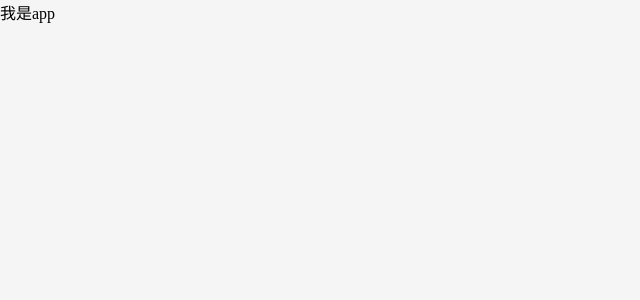
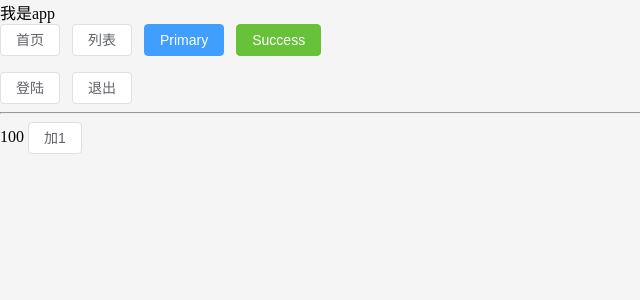
Before and after one commit to Mr-tan01/event-admin, a Vue app: page / in a window 1280 px wide. Before the commit this address had no page. Shown: the top 300 px of the page, without its empty margins (0-640 px from the left). Built offline with nearby package versions, Linux system fonts and the light colour scheme.

Commit message:
axios配置

```diff
--- a/package.json
+++ b/package.json
@@ -13,6 +13,8 @@
     "lint-staged": "lint-staged"
   },
   "dependencies": {
+    "axios": "^1.7.7",
+    "element-plus": "^2.8.8",
     "pinia": "^2.2.6",
     "vue": "^3.5.12",
     "vue-router": "^4.4.5"
@@ -31,8 +33,11 @@
     "globals": "^15.12.0",
     "husky": "^8.0.0",
     "lint-staged": "^15.2.10",
+    "pinia-plugin-persistedstate": "^4.1.3",
     "prettier": "^3.3.3",
     "sass": "^1.81.0",
+    "unplugin-auto-import": "^0.18.4",
+    "unplugin-vue-components": "^0.27.4",
     "vite": "^5.4.10",
     "vite-plugin-vue-devtools": "^7.5.4"
   },
--- a/src/App.vue
+++ b/src/App.vue
@@ -1,8 +1,34 @@
-<script setup></script>
+<script setup>
+import { useRouter, useRoute } from 'vue-router'
+import { useUseStore, useCountStore } from '@/stores'
+
+//获取路由对象 router
+//获取路由参数 route
+const router = useRouter()
+const route = useRoute()
+const goList = () => {
+  router.push('/list')
+  console.log(route, router)
+}
+
+const userStore = useUseStore()
+const countStore = useCountStore()
+</script>
 
 <template>
   <div>
     <div>我是app</div>
+    <el-button @click="$router.push('/home')">首页</el-button>
+    <el-button @click="goList">列表</el-button>
+    <el-button type="primary">Primary</el-button>
+    <el-button type="success">Success</el-button>
+
+    <p>{{ userStore.token }}</p>
+    <el-button @click="userStore.setToken('sdsdsdsd')">登陆</el-button>
+    <el-button @click="userStore.removeToken()">退出</el-button>
+    <hr />
+    {{ countStore.count }}
+    <el-button @click="countStore.add(1)">加1</el-button>
   </div>
 </template>
 
--- a/src/main.js
+++ b/src/main.js
@@ -1,11 +1,10 @@
 import { createApp } from 'vue'
-import { createPinia } from 'pinia'
+import pinia from '@/stores/index'
 import App from './App.vue'
 import router from './router'
 import '@/assets/main.scss'
 
 const app = createApp(App)
-
-app.use(createPinia())
+app.use(pinia)
 app.use(router)
 app.mount('#app')
--- /dev/null
+++ b/src/stores/index.js
@@ -0,0 +1,11 @@
+import { createPinia } from 'pinia'
+import persist from 'pinia-plugin-persistedstate'
+
+const pinia = createPinia()
+pinia.use(persist)
+
+export default pinia
+
+//仓库统一导出
+export * from './modules/user'
+export * from './modules/counter'
--- /dev/null
+++ b/src/stores/modules/counter.js
@@ -0,0 +1,14 @@
+import { ref } from 'vue'
+import { defineStore } from 'pinia'
+
+//数字计数器模块
+export const useCountStore = defineStore('big-count', () => {
+  const count = ref(100)
+  const add = (newCount) => {
+    count.value += newCount
+  }
+  return {
+    count,
+    add
+  }
+})
--- /dev/null
+++ b/src/stores/modules/user.js
@@ -0,0 +1,25 @@
+import { ref } from 'vue'
+import { defineStore } from 'pinia'
+
+//用户模块 token setToken removeToken
+export const useUseStore = defineStore(
+  'big-user',
+  () => {
+    const token = ref('')
+    const setToken = (newToken) => {
+      token.value = newToken
+    }
+    const removeToken = () => {
+      token.value = ''
+    }
+    return {
+      token,
+      setToken,
+      removeToken
+    }
+  },
+  {
+    //开启持久化
+    persist: true
+  }
+)
--- a/vite.config.js
+++ b/vite.config.js
@@ -3,16 +3,27 @@ import { fileURLToPath, URL } from 'node:url'
 import { defineConfig } from 'vite'
 import vue from '@vitejs/plugin-vue'
 import vueDevTools from 'vite-plugin-vue-devtools'
+import AutoImport from 'unplugin-auto-import/vite'
+import Components from 'unplugin-vue-components/vite'
+import { ElementPlusResolver } from 'unplugin-vue-components/resolvers'
 
 // https://vite.dev/config/
 export default defineConfig({
   plugins: [
     vue(),
     vueDevTools(),
+    // vite.config.ts
+    AutoImport({
+      resolvers: [ElementPlusResolver()]
+    }),
+    Components({
+      resolvers: [ElementPlusResolver()]
+    })
   ],
+  // base: '/js',
   resolve: {
     alias: {
       '@': fileURLToPath(new URL('./src', import.meta.url))
-    },
-  },
+    }
+  }
 })
```
Also changed, not shown: src/router/index.js (+8 -2 lines), src/utils/request.js (added, +53 -0 lines), 1 other file (tests, documents, lock files or other folders).
